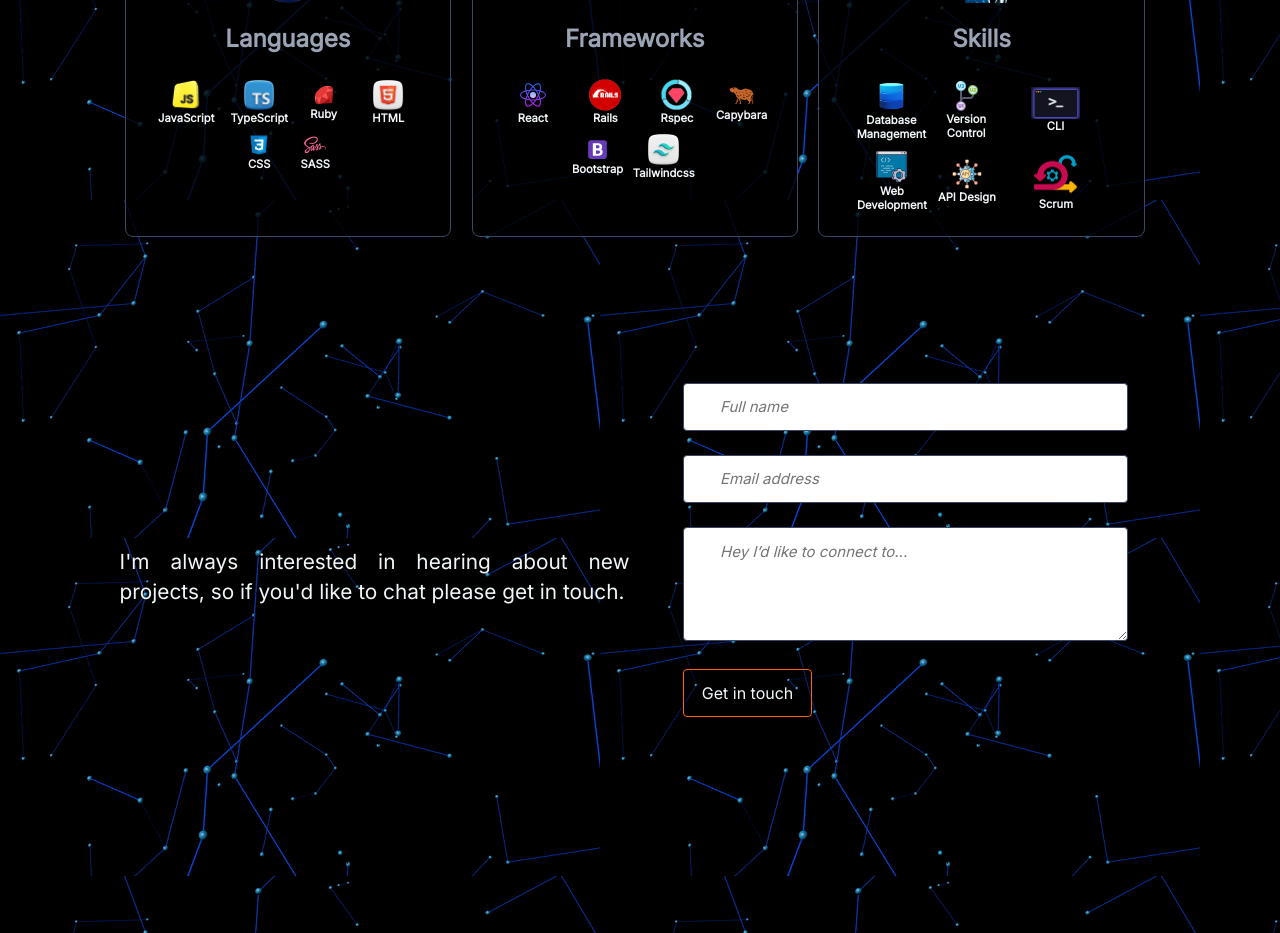
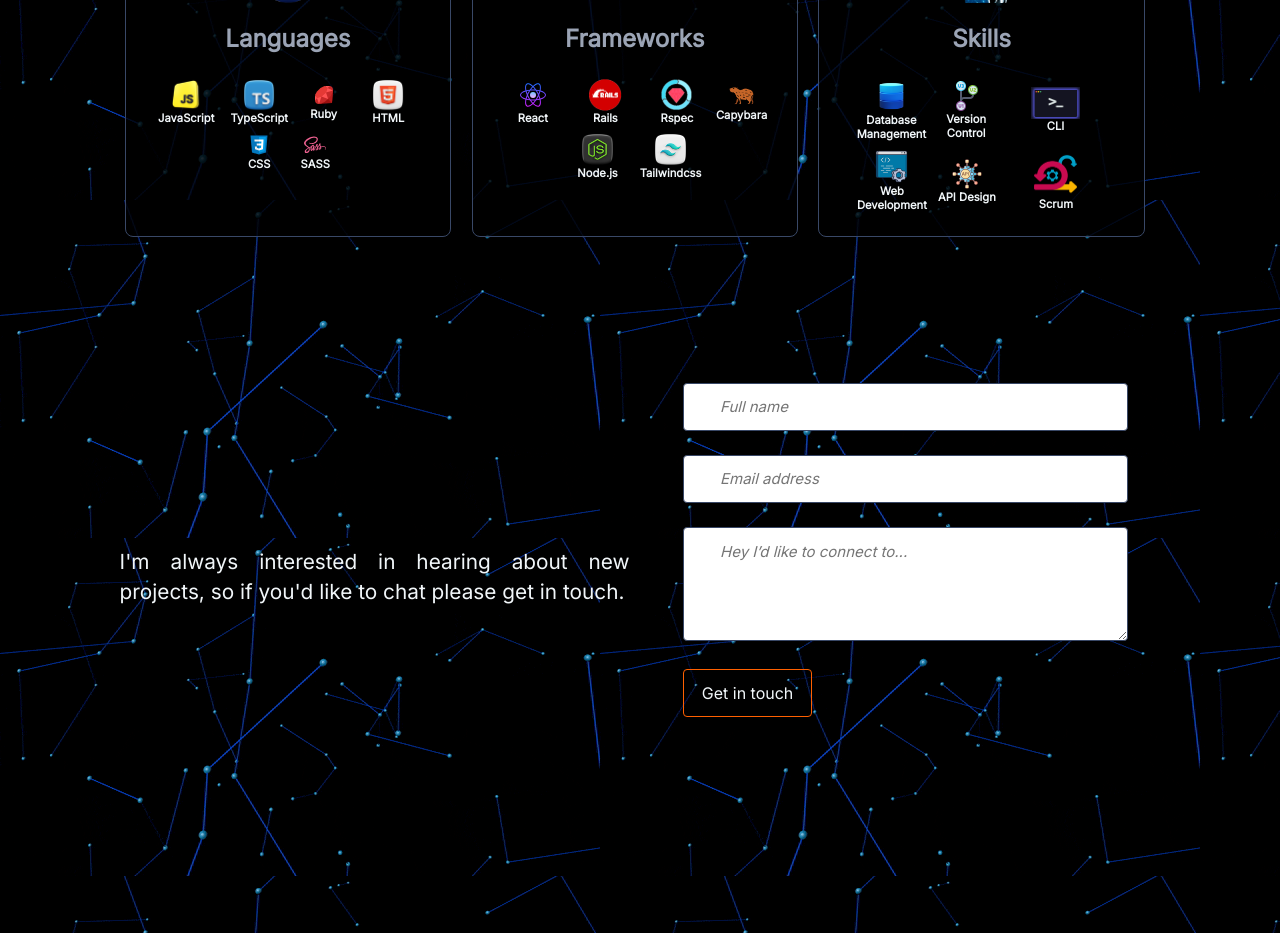
Before and after one commit to momo-87/my-porfolio-project, a website: page index.html in a window 1280 px wide. Shown: the part 3180-4113 px from the top of the page. Drawn offline with Linux system fonts and the light colour scheme.

Commit message:
Add Node.js 3D icon

```diff
--- a/index.html
+++ b/index.html
@@ -116,7 +116,7 @@
                         <li class = "flex-column"><img src="Icons/Rspec.png" alt="Rspec"><h3>Rspec</h3></li>
                         <li class = "flex-column"><img src="Icons/capybara.png" alt="capybara"><h3>Capybara</h3></li>
                         <!-- <li class = "flex-column"><img src="Icons/selenium.svg" alt="selenium"><h3>Selenium</h3></li> -->
-                        <li class = "flex-column"><img src="Icons/bootstrap.svg" alt="Bootstrap"><h3>Bootstrap</h3></li>
+                        <li class = "flex-column"><img src="Icons/nodejs.png" alt="Bootstrap"><h3>Node.js</h3></li>
                         <li class = "flex-column"><img src="Icons/tailwind.png" alt="Bootstrap"><h3>Tailwindcss</h3></li>
                     </ul>
                 </li>
```
Also changed, not shown: Icons/nodejs.png (added).
